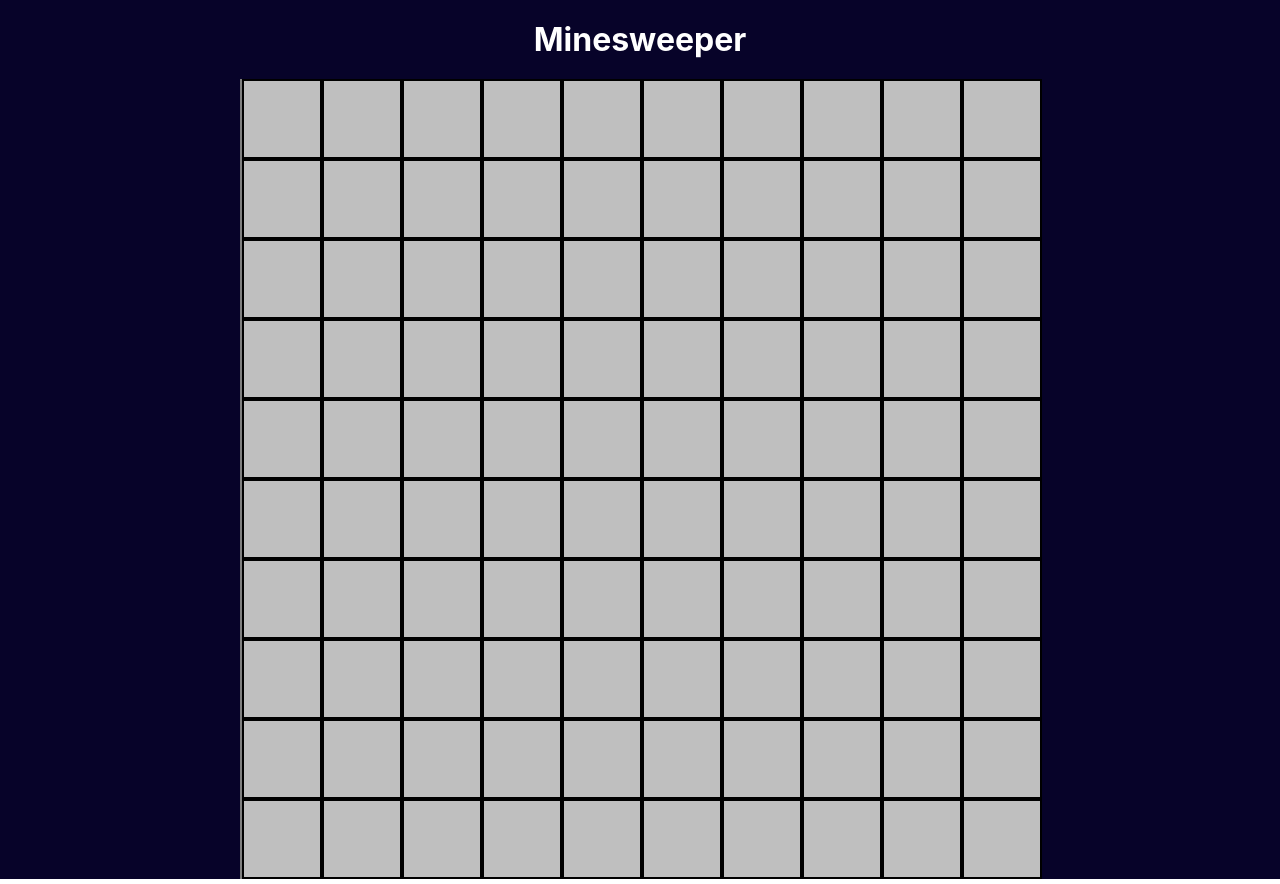
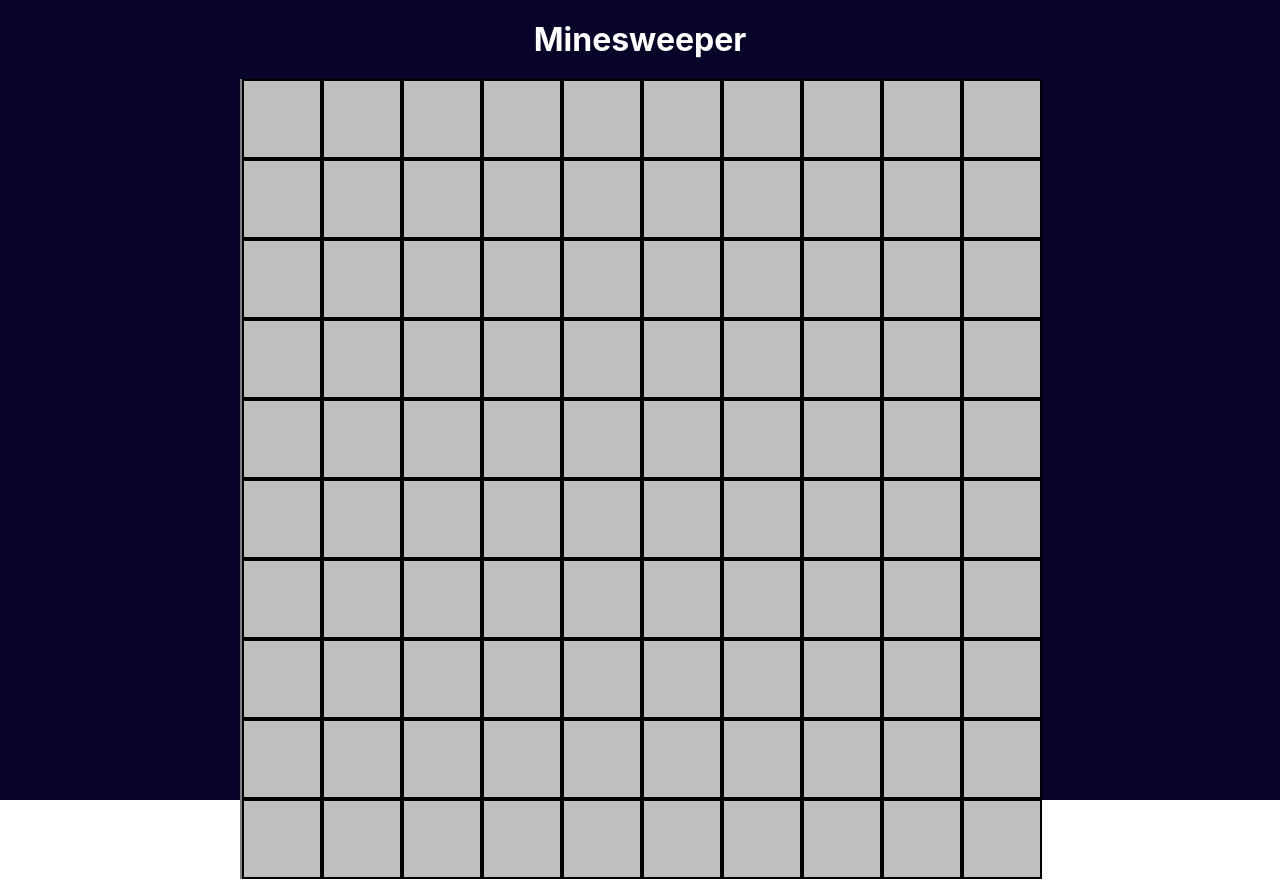
Before and after one commit to Revan20911/Minesweeper, a React (Create React App) app in the folder client/: page / in a window 1280 px wide. Built offline with nearby package versions, Linux system fonts and the light colour scheme.

Commit message:
Update App.css

```diff
--- a/client/src/App.css
+++ b/client/src/App.css
@@ -1,6 +1,7 @@
 body{
 
   margin: 0;
+  height: 100vh;
 
 }
 
@@ -9,7 +10,7 @@ body{
   display: block;
   background-color: rgb(7, 3, 41);
   color: white;
-  height: 100%;
+  height: 100vh;
   margin: 0 auto;
 }
 
```
